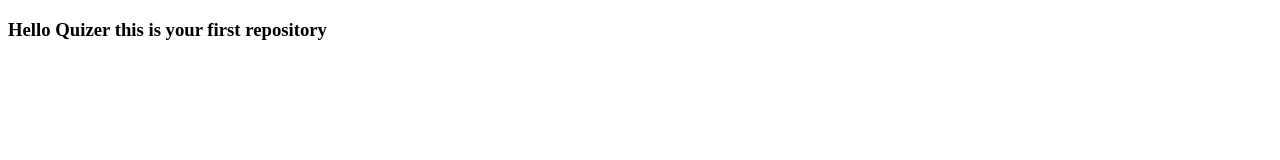
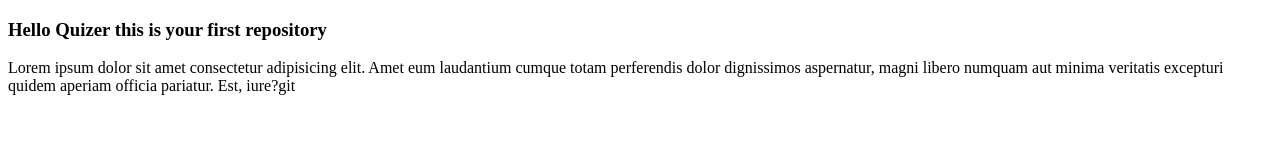
Before and after one commit to Khizar2/Khizar, a plain HTML site: page index.html in a window 1280 px wide. Drawn offline with Linux system fonts and the light colour scheme.

Commit message:
inital commit

```diff
--- a/index.html
+++ b/index.html
@@ -7,5 +7,6 @@
 </head>
 <body>
     <h3>Hello Quizer this is your first repository</h3>
+    <p>Lorem ipsum dolor sit amet consectetur adipisicing elit. Amet eum laudantium cumque totam perferendis dolor dignissimos aspernatur, magni libero numquam aut minima veritatis excepturi quidem aperiam officia pariatur. Est, iure?git </p>
 </body>
 </html>
```
